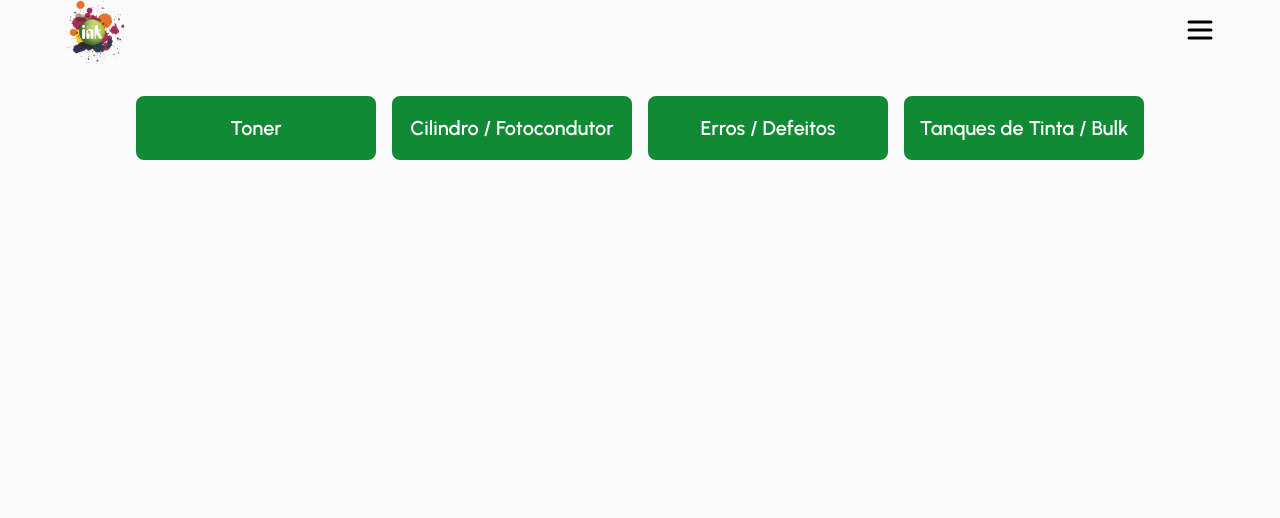
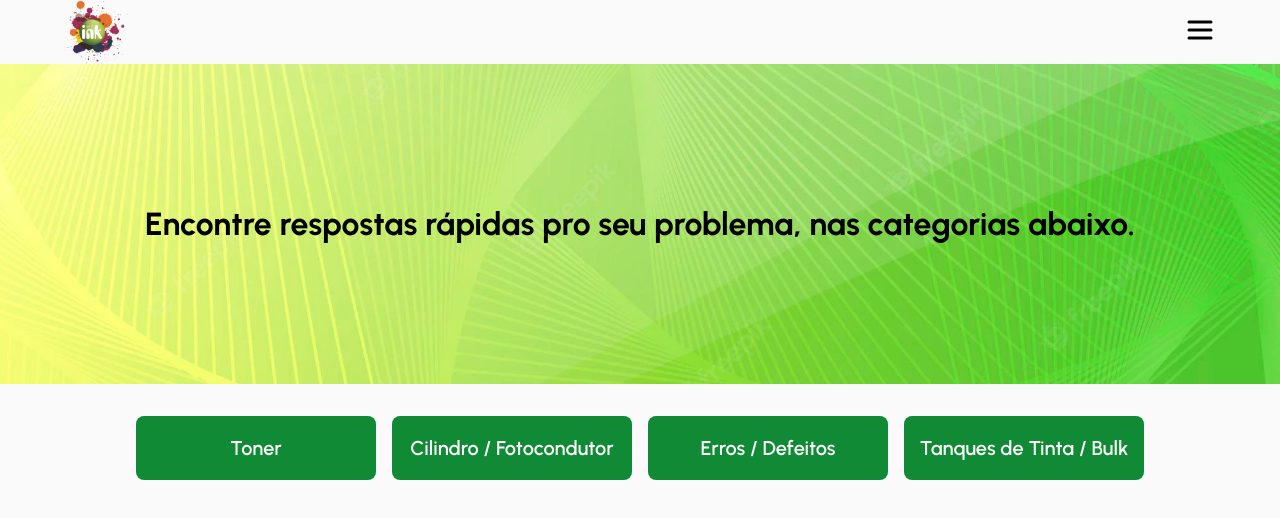
Before and after one commit to diegonacif/totalink-page, a React (Vite) app: page /faq in a window 1280 px wide. Shown: the top 518 px of the page. Built offline with nearby package versions, Linux system fonts and the light colour scheme.

Commit message:
feat: faq banner

```diff
--- a/src/css/App.css
+++ b/src/css/App.css
@@ -374,6 +374,18 @@
   min-height: 100vh;
   background-color: #fafafa;
 }
+.faq-container header {
+  height: 20rem;
+  width: 100%;
+  display: flex;
+  justify-content: center;
+  align-items: center;
+  background: url(../assets/green-bg.jpg);
+  background-size: cover;
+  background-repeat: no-repeat;
+  background-position: center;
+  padding: 1rem;
+}
 .faq-container .faq-categories {
   display: flex;
   flex-direction: column;
@@ -399,15 +411,14 @@
   font-weight: 600;
 }
 @media only screen and (min-width: 1025px) {
-  .faq-container {
+  .faq-container .faq-categories {
     padding: 0 4rem;
-  }
-  .faq-container .faq-categories {
     display: flex;
     flex-direction: row;
     flex-wrap: wrap;
     justify-content: center;
     gap: 1rem;
+    margin-top: 2rem;
   }
   .faq-container .faq-categories .faq-category {
     width: 15rem;
--- a/src/pages/FAQ/FAQ.jsx
+++ b/src/pages/FAQ/FAQ.jsx
@@ -8,6 +8,9 @@ export const FAQ = () => {
     <>
       <Header />
       <div className="faq-container">
+        <header>
+          <h1>Encontre respostas rápidas pro seu problema, nas categorias abaixo.</h1>
+        </header>
         <div className="faq-categories">
           <div className="faq-category">
             <Link to="#">Toner</Link>
--- a/src/pages/FAQ/_FAQ.scss
+++ b/src/pages/FAQ/_FAQ.scss
@@ -5,6 +5,19 @@
   height: 100%;
   min-height: 100vh;
   background-color: $white-bg;
+
+  header {
+    height: 20rem;
+    width: 100%;
+    display: flex;
+    justify-content: center;
+    align-items: center;
+    background: url(#{$assets-path}/green-bg.jpg);
+    background-size: cover;
+    background-repeat: no-repeat;
+    background-position: center;
+    padding: 1rem;
+  }
 
   .faq-categories {
     display: flex;
@@ -35,14 +48,15 @@
   }
 
   @media only screen and ($notebook-size) {
-    padding: 0 4rem;
 
     .faq-categories {
+      padding: 0 4rem;
       display: flex;
       flex-direction: row;
       flex-wrap: wrap;
       justify-content: center;
       gap: 1rem;
+      margin-top: 2rem;
 
       .faq-category {
         width: 15rem;
```
Also changed, not shown: src/assets/green-bg.jpg (added), 1 other file (tests, documents, lock files or other folders).
